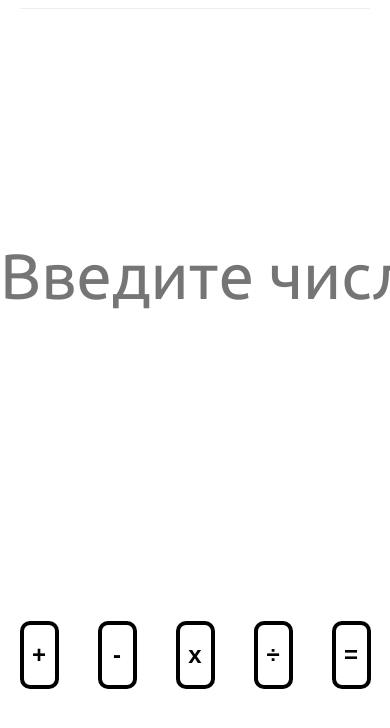
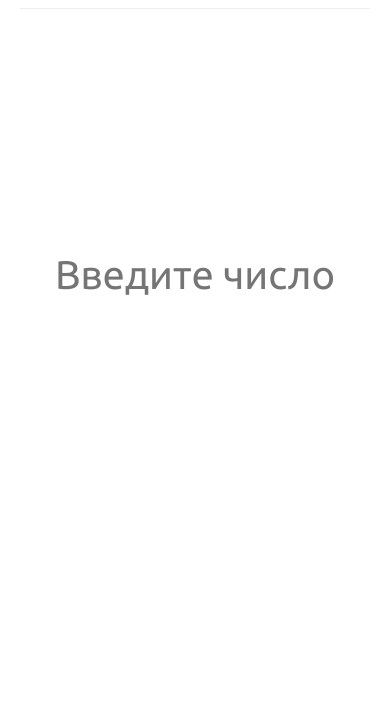
Before and after one commit to kapiernik/easyCalc, a plain HTML site: page index.html in a window 390 px wide. Shown: the part 60-788 px from the top of the page. Drawn offline with nearby package versions, Linux system fonts and the light colour scheme.

Commit message:
обновил компилятивные файлы

```diff
--- a/sass/style.css
+++ b/sass/style.css
@@ -15,6 +15,12 @@ body {
   border: none;
   text-align: center;
   font-size: 4rem;
+}
+
+@media screen and (max-width: 480px) {
+  .main__inner .main__input input, .main__inner .main__input .main__result {
+    font-size: 2.5rem;
+  }
 }
 
 .show {
@@ -42,6 +48,12 @@ body {
   border: none;
   text-align: center;
   font-size: 4rem;
+}
+
+@media screen and (max-width: 480px) {
+  .main__inner .main__input input, .main__inner .main__input .main__result {
+    font-size: 2.5rem;
+  }
 }
 
 .show {
@@ -110,13 +122,19 @@ body {
           align-items: center;
 }
 
+@media screen and (max-width: 550px) {
+  .main__inner .main__buttons {
+    display: none;
+  }
+}
+
 .main__inner .main__buttons button {
   width: 10%;
   height: 30%;
   background-color: #fff;
   color: #000;
   border-radius: 10px;
-  border: 4px solid #000;
+  border: 3px solid #000;
   font-weight: 700;
   font-size: 1.5rem;
   -webkit-transition: all 0.5s;
```
Also changed, not shown: 1 other file.
